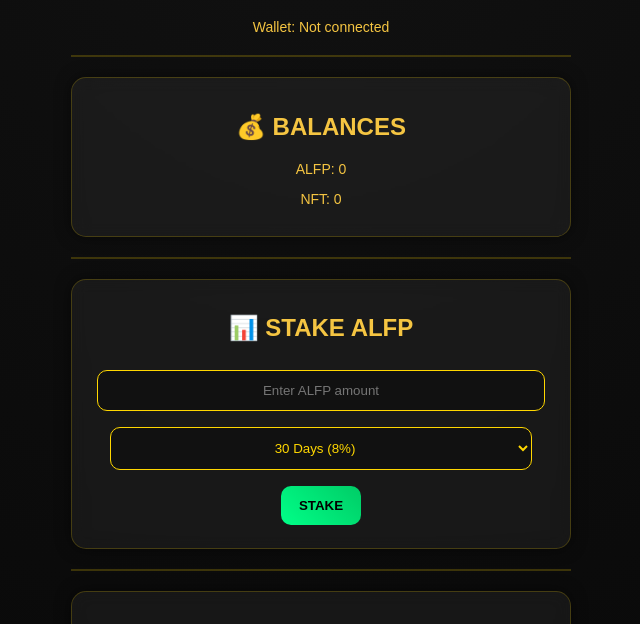
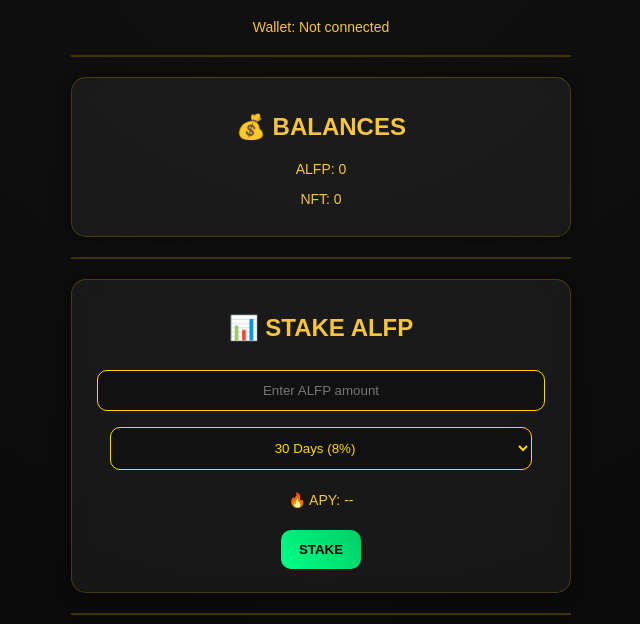
Before and after one commit to alfoncekomba38-eng/alfp-wallet, a plain HTML site: page index.html in a window 1280 px wide. Shown: the part 132-756 px from the top of the page, without its empty margins (319-959 px from the left). Drawn offline with nearby package versions, Linux system fonts and the light colour scheme.

Commit message:
Add APY display to index.html

```diff
--- a/index.html
+++ b/index.html
@@ -49,7 +49,7 @@
             <option value="2">180 Days (18%)</option>
             <option value="3">365 Days (25%)</option>
         </select>
-
+        <p id="apy">🔥 APY: --</p>
         <div class="buttons">
             <button onclick="stake()" class="stakeBtn">STAKE</button>
         </div>
```
